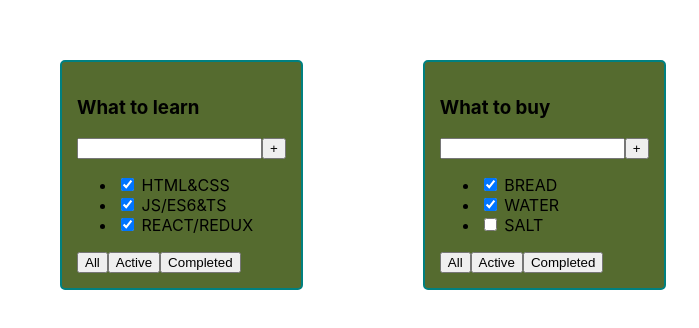
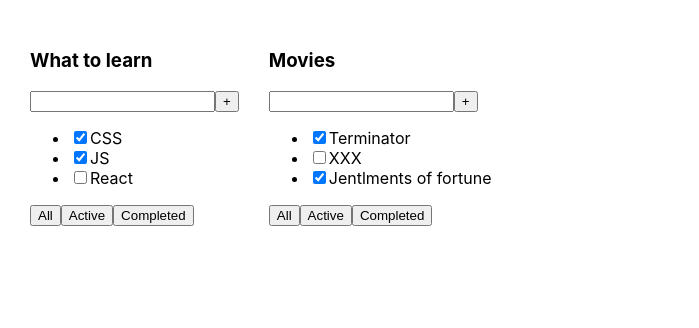
Before and after one commit to Shibka/todolist, a React (Create React App) app: page / in a window 1280 px wide. Shown: the top 328 px of the page, without its empty margins (0-699 px from the left). Built offline with nearby package versions, Linux system fonts and the light colour scheme.

Commit message:
TodoList isDone

```diff
--- a/src/App.tsx
+++ b/src/App.tsx
@@ -1,34 +1,30 @@
 import React from 'react';
 import './App.css';
-import TodoList, {TaskType} from "./TodoList";
+import {TaskType, TodoList} from "./TodoList";
+
 
 function App() {
-    const todolistTitle_1: string = 'What to learn'
-    const todolistTitle_2: string = 'What to buy'
 
-    const task_1: Array<TaskType> = [
-        {id: 1, title: "HTML&CSS", isDone: true},
-        {id: 2, title: 'JS/ES6&TS', isDone: true},
-        {id: 3, title: 'REACT/REDUX', isDone: true}
+    let tasks1 = [
+        {id: 1, title: "CSS", isDone: true},
+        {id: 2, title: "JS", isDone: true},
+        {id: 3, title: "React", isDone: false}
     ]
-    const task_2: Array<TaskType> = [
-        {id: 4, title: "BREAD", isDone: true},
-        {id: 5, title: 'WATER', isDone: true},
-        {id: 6, title: 'SALT', isDone: false}
+    let tasks2: Array<TaskType> = [
+        {id: 1, title: "Terminator", isDone: true},
+        {id: 2, title: "XXX", isDone: false},
+        {id: 3, title: "Jentlments of fortune", isDone: true}
     ]
+
+
     return (
-        <div className="App">
-            <TodoList
-                title={todolistTitle_1}
-                tasks={task_1}
-            />
-            <TodoList
-                title={todolistTitle_2}
-                tasks={task_2}
-            />
+        <div className='App'>
+            <TodoList title='What to learn' tasks={tasks1}/>
+            <TodoList title='Movies' tasks={tasks2}/>
+
         </div>
-
     );
 }
 
+
 export default App;
--- a/src/TodoList.tsx
+++ b/src/TodoList.tsx
@@ -1,9 +1,6 @@
-import React, {FC} from "react";
+import React from "react";
 
-type TodoListPropsType = {
-    title: string
-    tasks: TaskType[]
-}
+
 
 export type TaskType = {
     id: number,
@@ -12,20 +9,26 @@
 }
 
 
-const TodoList: FC<TodoListPropsType> = (props: TodoListPropsType) => {
-    console.log(props)
+
+type PropsType = {
+    title: string,
+    tasks: Array<TaskType>
+
+}
+
+
+export function TodoList(props: PropsType) {
     return (
-        <div className="App">
-        <div className='todolist'>
+        <div>
             <h3>{props.title}</h3>
             <div>
                 <input/>
                 <button>+</button>
             </div>
             <ul>
-                <li><input type="checkbox" checked={props.tasks[0].isDone}/> <span>{props.tasks[0].title}</span></li>
-                <li><input type="checkbox" checked={props.tasks[1].isDone}/> <span>{props.tasks[1].title}</span></li>
-                <li><input type="checkbox" checked={props.tasks[2].isDone}/> <span>{props.tasks[2].title}</span></li>
+                <li><input type="checkbox" checked={props.tasks[0].isDone}/><span>{props.tasks[0].title}</span></li>
+                <li><input type="checkbox" checked={props.tasks[1].isDone}/><span>{props.tasks[1].title}</span></li>
+                <li><input type="checkbox" checked={props.tasks[2].isDone}/><span>{props.tasks[2].title}</span></li>
             </ul>
             <div>
                 <button>All</button>
@@ -33,8 +36,5 @@
                 <button>Completed</button>
             </div>
         </div>
-    </div>)
-
+    )
 }
-
-export default TodoList
```
